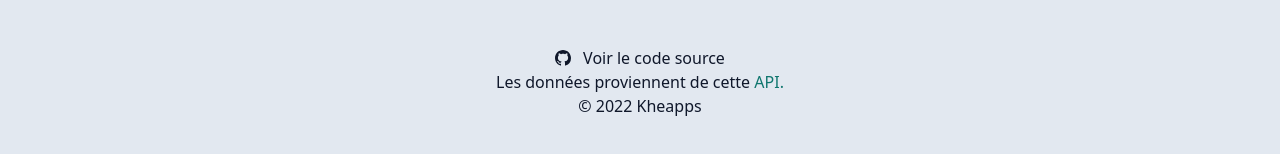
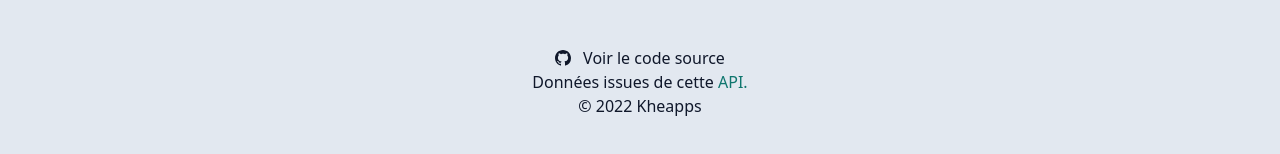
Before and after one commit to kheapps/trackoil, a Vue app: page / in a window 1280 px wide. Shown: the part 302-456 px from the top of the page. Built offline with nearby package versions, Linux system fonts and the light colour scheme; no server answers.

Commit message:
v1 fix errors

```diff
--- a/src/App.vue
+++ b/src/App.vue
@@ -44,7 +44,7 @@ import { ChartBarIcon } from "@heroicons/vue/24/outline";
       <p class="ml-3">Voir le code source</p>
     </a>
     <p>
-      Les données proviennent de cette
+      Données issues de cette
       <a
         class="text-teal-700"
         href="https://data.economie.gouv.fr/explore/dataset/prix-carburants-fichier-instantane-test-ods-copie/api/"
--- a/src/stores/villes.ts
+++ b/src/stores/villes.ts
@@ -2,14 +2,14 @@ import { defineStore } from "pinia";
 
 import axios from "axios";
 
-import type { ApiResponse, Facet } from "@/custom_types";
+import type { ApiResponse, ApiFacet } from "@/custom_types";
 
 const api_url =
   "https://data.economie.gouv.fr/api/records/1.0/search/?dataset=prix-carburants-fichier-instantane-test-ods-copie&q=&facet=ville";
 
 export const useVillesStore = defineStore("villes", {
   state: () => ({
-    items: [] as Facet[],
+    items: [] as ApiFacet[],
   }),
   getters: {},
   actions: {
```
Also changed, not shown: src/stores/auth.ts (deleted).
